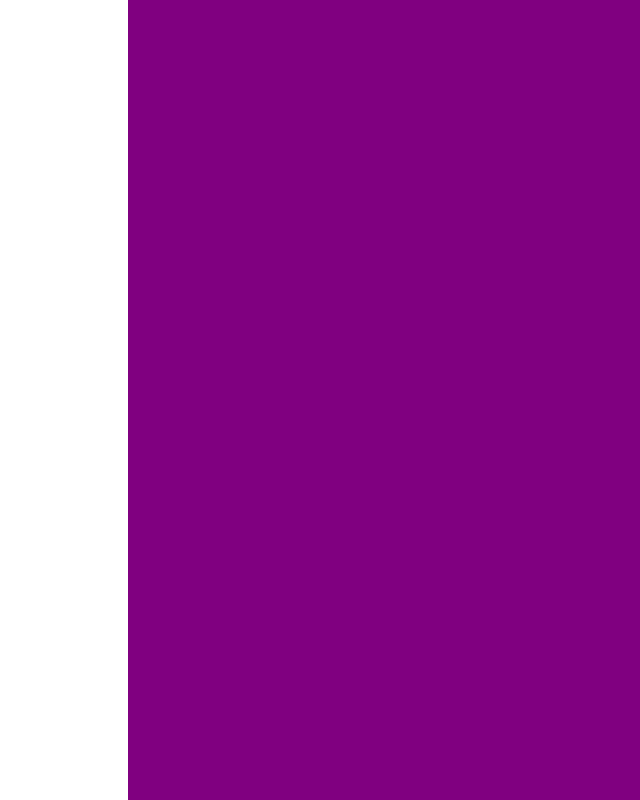
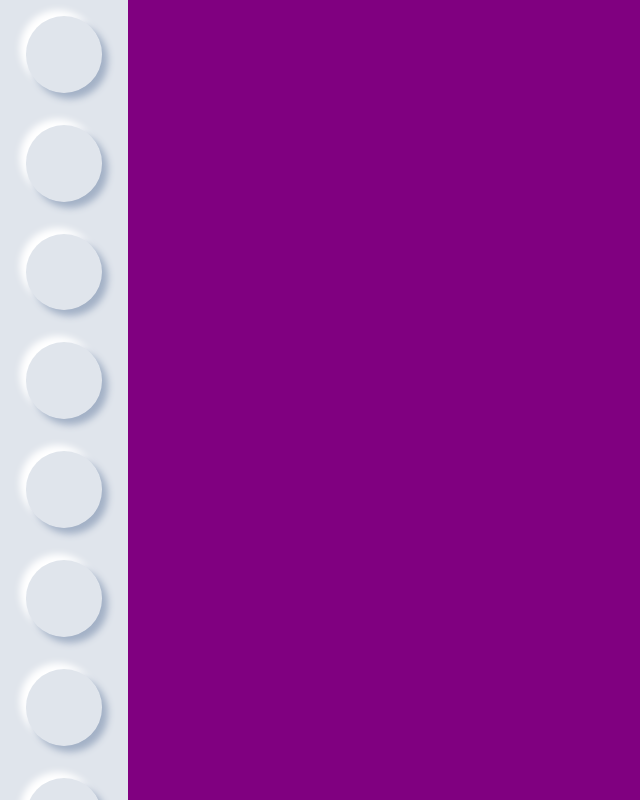
Before and after one commit to felixpohlmann/realtime-chat-fe, a React (Create React App) app: page / in a window 1280 px wide. Shown: the whole page, without its empty margins (0-640 px from the left). Built offline with nearby package versions, Linux system fonts and the light colour scheme.

Commit message:
added contact layout

```diff
--- a/src/App.css
+++ b/src/App.css
@@ -15,16 +15,24 @@
   /*strech app component over complete screen*/
   height: 100vh;
   display: flex;
+  background-color: var(--primary);
+  overflow: hidden;
 }
 
-.sidebar {
+.app__sidebar {
   width: 10%;
   height: 100%;
   min-width: 80px;
   transition: 0.2s ease-in-out;
+  overflow: auto;
+
+  scrollbar-width: none; /* Firefox */
+  -ms-overflow-style: none; /* IE 10+ */
+  overflow-y: scroll;
+  overflow-x: hidden;
 }
 
-.main {
+.app__main {
   width: 90%;
   height: 100%;
   background-color: purple;
--- a/src/App.jsx
+++ b/src/App.jsx
@@ -1,11 +1,18 @@
 import React from "react";
+
+//components
+import Sidebar from "./components/Sidebar/Sidebar";
+
+//css
 import "./App.css";
 
 const App = () => {
   return (
     <div className="app">
-      <div className="sidebar"></div>
-      <div className="main"></div>
+      <div className="app__sidebar">
+        <Sidebar />
+      </div>
+      <div className="app__main"></div>
     </div>
   );
 };
--- /dev/null
+++ b/src/components/Sidebar/Sidebar.css
@@ -0,0 +1,31 @@
+.sidebar {
+}
+
+.sidebar ul {
+  list-style-type: none;
+  display: flex;
+  flex-direction: column;
+  align-items: center;
+}
+
+.contacts {
+  width: 100%;
+}
+
+.contact {
+  width: 60%;
+  /* padding-bottom to keep aspect ratio */
+  padding-bottom: 60%;
+  height: 2rem;
+  background-color: var(--primary);
+  border-radius: 50%;
+  text-align: center;
+  margin: 1rem 0 1rem 0;
+  box-shadow: 6px 6px 7px 0 #a3b1c6, -6px -6px 7px 0 #ffffff;
+  transition: 0.5s ease-in-out;
+}
+
+.contact:hover {
+  box-shadow: 6px 6px 16px 0 #a3b1c6, -6px -6px 16px 0 #ffffff;
+  transition: 0.5s ease-in-out;
+}
--- /dev/null
+++ b/src/components/Sidebar/Sidebar.jsx
@@ -0,0 +1,27 @@
+import React from "react";
+import "./Sidebar.css";
+
+const Sidebar = () => {
+  return (
+    <div className="sidebar">
+      <ul className="contacts">
+        <li className="contact"></li>
+        <li className="contact"></li>
+        <li className="contact"></li>
+        <li className="contact"></li>
+        <li className="contact"></li>
+        <li className="contact"></li>
+        <li className="contact"></li>
+        <li className="contact"></li>
+        <li className="contact"></li>
+        <li className="contact"></li>
+        <li className="contact"></li>
+        <li className="contact"></li>
+      </ul>
+    </div>
+  );
+};
+
+export default Sidebar;
+
+/* Sketch doesnt export pattern fills at this point */
```
